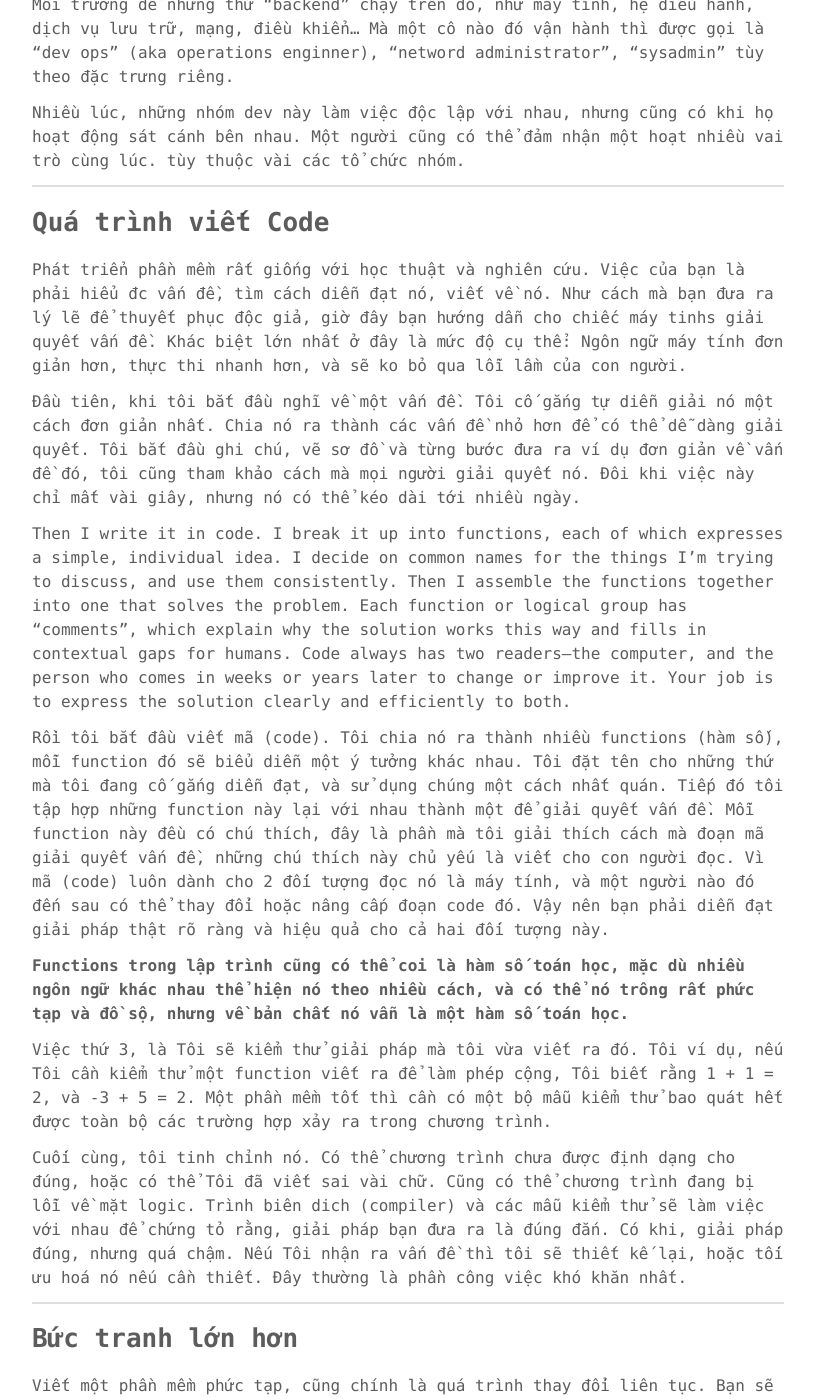
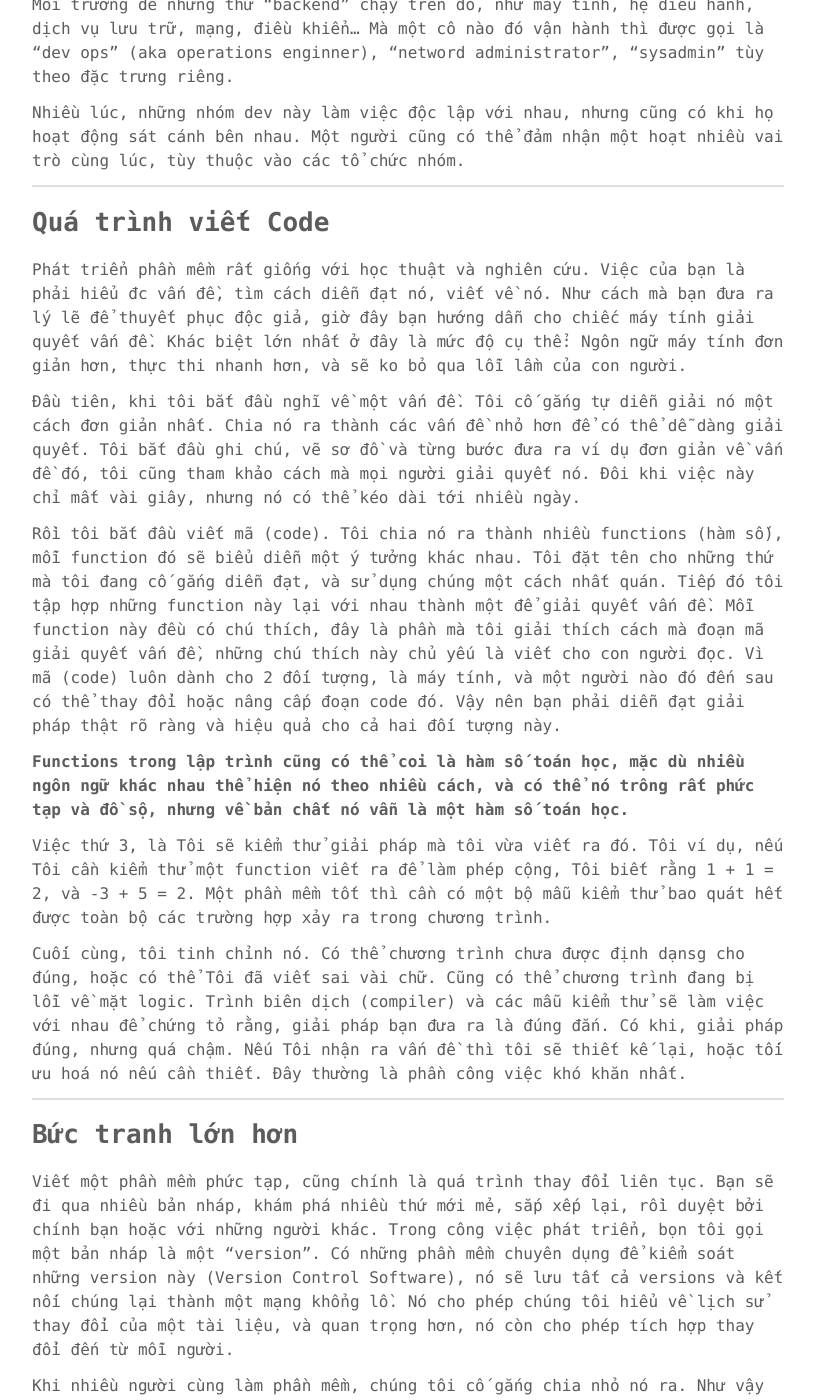
Before and after one commit to phuoc-thanh/phuoc-thanh.github.io, a Jekyll site: the page built from _posts/2018-11-21-getting-started-in-software.md, in a window 1280 px wide and 1400 px high, scrolled down 2103 px. Shown: the whole window, without its empty margins (232-1047 px from the left). Built offline with Jekyll 4.4.1, drawn with Linux system fonts in a browser that asks for light colours; some of the changed text lies outside the part shown.

Commit message:
edit some mistakes

```diff
--- a/_posts/2018-11-21-getting-started-in-software.md
+++ b/_posts/2018-11-21-getting-started-in-software.md
@@ -43,25 +43,23 @@ Phần backend nằm ở server - máy chủ. Nó thường được chia nhỏ
 
 Môi trường để những thứ "backend" chạy trên đó, như máy tính, hệ điều hành, dịch vụ lưu trữ, mạng, điều khiển... Mà một cô nào đó vận hành thì được gọi là "dev ops" (aka operations enginner), "netword administrator", "sysadmin" tùy theo đặc trưng riêng.
 
-Nhiều lúc, những nhóm dev này làm việc độc lập với nhau, nhưng cũng có khi họ hoạt động sát cánh bên nhau. Một người cũng có thể đảm nhận một hoạt nhiều vai trò cùng lúc. tùy thuộc vài các tổ chức nhóm.
+Nhiều lúc, những nhóm dev này làm việc độc lập với nhau, nhưng cũng có khi họ hoạt động sát cánh bên nhau. Một người cũng có thể đảm nhận một hoạt nhiều vai trò cùng lúc, tùy thuộc vào các tổ chức nhóm.
 
 ---
 
 ## Quá trình viết Code
 
-Phát triển phần mềm rất giống với học thuật và nghiên cứu. Việc của bạn là phải hiểu đc vấn đề, tìm cách diễn đạt nó, viết về nó. Như cách mà bạn đưa ra lý lẽ để thuyết phục độc giả, giờ đây bạn hướng dẫn cho chiếc máy tinhs giải quyết vấn đề. Khác biệt lớn nhất ở đây là mức độ cụ thể: Ngôn ngữ máy tính đơn giản hơn, thực thi nhanh hơn, và sẽ ko bỏ qua lỗi lầm của con người.
+Phát triển phần mềm rất giống với học thuật và nghiên cứu. Việc của bạn là phải hiểu đc vấn đề, tìm cách diễn đạt nó, viết về nó. Như cách mà bạn đưa ra lý lẽ để thuyết phục độc giả, giờ đây bạn hướng dẫn cho chiếc máy tính giải quyết vấn đề. Khác biệt lớn nhất ở đây là mức độ cụ thể: Ngôn ngữ máy tính đơn giản hơn, thực thi nhanh hơn, và sẽ ko bỏ qua lỗi lầm của con người.
 
 Đầu tiên, khi tôi bắt đầu nghĩ về một vấn đề. Tôi cố gắng tự diễn giải nó một cách đơn giản nhất. Chia nó ra thành các vấn đề nhỏ hơn để có thể dễ dàng giải quyết. Tôi bắt đầu ghi chú, vẽ sơ đồ và từng bước đưa ra ví dụ đơn giản về vấn đề đó, tôi cũng tham khảo cách mà mọi người giải quyết nó. Đôi khi việc này chỉ mất vài giây, nhưng nó có thể kéo dài tới nhiều ngày.
 
-Then I write it in code. I break it up into functions, each of which expresses a simple, individual idea. I decide on common names for the things I'm trying to discuss, and use them consistently. Then I assemble the functions together into one that solves the problem. Each function or logical group has “comments”, which explain why the solution works this way and fills in contextual gaps for humans. Code always has two readers–the computer, and the person who comes in weeks or years later to change or improve it. Your job is to express the solution clearly and efficiently to both.
-
-Rồi tôi bắt đầu viết mã (code). Tôi chia nó ra thành nhiều functions (hàm số), mỗi function đó sẽ biểu diễn một ý tưởng khác nhau. Tôi đặt tên cho những thứ mà tôi đang cố gắng diễn đạt, và sử dụng chúng một cách nhất quán. Tiếp đó tôi tập hợp những function này lại với nhau thành một để giải quyết vấn đề. Mỗi function này đều có chú thích, đây là phần mà tôi giải thích cách mà đoạn mã giải quyết vấn đề, những chú thích này chủ yếu là viết cho con người đọc. Vì mã (code) luôn dành cho 2 đối tượng đọc nó là máy tính, và một người nào đó đến sau có thể thay đổi hoặc nâng cấp đoạn code đó. Vậy nên bạn phải diễn đạt giải pháp thật rõ ràng và hiệu quả cho cả hai đối tượng này.
+Rồi tôi bắt đầu viết mã (code). Tôi chia nó ra thành nhiều functions (hàm số), mỗi function đó sẽ biểu diễn một ý tưởng khác nhau. Tôi đặt tên cho những thứ mà tôi đang cố gắng diễn đạt, và sử dụng chúng một cách nhất quán. Tiếp đó tôi tập hợp những function này lại với nhau thành một để giải quyết vấn đề. Mỗi function này đều có chú thích, đây là phần mà tôi giải thích cách mà đoạn mã giải quyết vấn đề, những chú thích này chủ yếu là viết cho con người đọc. Vì mã (code) luôn dành cho 2 đối tượng, là máy tính, và một người nào đó đến sau có thể thay đổi hoặc nâng cấp đoạn code đó. Vậy nên bạn phải diễn đạt giải pháp thật rõ ràng và hiệu quả cho cả hai đối tượng này.
 
 **Functions trong lập trình cũng có thể coi là hàm số toán học, mặc dù nhiều ngôn ngữ khác nhau thể hiện nó theo nhiều cách, và có thể nó trông rất phức tạp và đồ sộ, nhưng về bản chất nó vẫn là một hàm số toán học.**
 
 Việc thứ 3, là Tôi sẽ kiểm thử giải pháp mà tôi vừa viết ra đó. Tôi ví dụ, nếu Tôi cần kiểm thử một function viết ra để làm phép cộng, Tôi biết rằng 1 + 1 = 2, và -3 + 5 = 2. Một phần mềm tốt thì cần có một bộ mẫu kiểm thử bao quát hết được toàn bộ các trường hợp xảy ra trong chương trình.
 
-Cuối cùng, tôi tinh chỉnh nó. Có thể chương trình chưa được định dạng cho đúng, hoặc có thể Tôi đã viết sai vài chữ. Cũng có thể chương trình đang bị lỗi về mặt logic. Trình biên dich (compiler) và các mẫu kiểm thử sẽ làm việc với nhau để chứng tỏ rằng, giải pháp bạn đưa ra là đúng đắn. Có khi, giải pháp đúng, nhưng quá chậm. Nếu Tôi nhận ra vấn đề thì tôi sẽ thiết kế lại, hoặc tối ưu hoá nó nếu cần thiết. Đây thường là phần công việc khó khăn nhất.
+Cuối cùng, tôi tinh chỉnh nó. Có thể chương trình chưa được định dạnsg cho đúng, hoặc có thể Tôi đã viết sai vài chữ. Cũng có thể chương trình đang bị lỗi về mặt logic. Trình biên dịch (compiler) và các mẫu kiểm thử sẽ làm việc với nhau để chứng tỏ rằng, giải pháp bạn đưa ra là đúng đắn. Có khi, giải pháp đúng, nhưng quá chậm. Nếu Tôi nhận ra vấn đề thì tôi sẽ thiết kế lại, hoặc tối ưu hoá nó nếu cần thiết. Đây thường là phần công việc khó khăn nhất.
 
 ---
 
@@ -103,13 +101,13 @@ Muốn một hiệu năng tốt hơn, những hệ thống lớn thích dùng Ja
 
 Tôi sẽ né PHP và Perl. Đây là những ngôn ngữ khá ổn nhưng nó ko có điểm mạnh nào đáng kể. PHP thiết kế thiếu cẩn trọng và trở nên giống như tiếng Anh vậy: ko ai đồng ý / chắc chắn về từ ngữ nào nên dùng.
 
-Lisp và các biến thể của nó thì như tiếng Latin vậy. Rất cổ xưa, cực kỳ đơn giản, mức độ biểu đạt rất cao. Nhưng ít được nhắc đến kể cả sự thay đổi của Clojure. Hầu như toàn bộ các ngôn ngữ khác đều có thể xem là một subset của Lisp. Nó sẽ thay đổi bạn, thay đổi cách nghĩ của bạn và hoàn thiện kỹ năng lập trình của bạn đối với những ngôn ngữ khác.
+Lisp và các biến thể của nó thì như tiếng Latin vậy. Rất cổ xưa, cực kỳ đơn giản, mức độ biểu đạt rất cao. Nhưng ít được nhắc đến, kể cả sự thay đổi của Clojure. Hầu như toàn bộ các ngôn ngữ khác đều có thể xem là một subset của Lisp. Nó sẽ thay đổi bạn, thay đổi cách nghĩ của bạn và hoàn thiện kỹ năng lập trình của bạn đối với những ngôn ngữ khác.
 
 Khi bạn bắt đầu lập trình, suy nghĩ của bạn thường rời rạc và gói gọn, như khi bạn học tiếng mới vậy. Nhưng bạn sẽ trưởng thành dần khi bắt đầu giải quyết những bài toán lớn hơn, trừu tượng hơn. Mỗi ngôn ngữ đều có một mức trừu tượng khác nhau, là phần mà bạn ko thể giải thích trực tiếp. Ví dụ, tiếng anh cho phép bạn đặt tên cho các đối tượng hoàn toàn mới. Tiếng Đức cho phép bạn sinh ra những động từ được pha trộn, nhưng thực tế thì tiếng Anh và tiếng Đức đều có khả năng mô tả, diễn tả ngang nhau, chỉ là cách tiếp cận vấn đề khác nhau. Ngôn ngữ lập trình cũng như vậy. Lisp... cho bạn năng lực chế được cả ngữ pháp mới.
 
 Vậy, ko có nhiều nơi tuyển dụng Clojure hoặc biến thể khác của Lisp, nhưng vẫn có và công việc thường rất hay ho. Tôi đề cử Clojure (và biến thể của Lisp), nếu bạn có thời gian, hãy học nó.
 
-Hầu hết các ngôn ngữ hiện đại đều khá giống nhau. Ruby, Python, Perl, PHP, Java, và C đều là Germanic, ẩn sâu bên trong chúng đều là cùng một nguồn gốc, cùng lý tưởng. À, ngoài ra còn một họ ngôn ngữ khác mà bạn cần biết, nó tương tự như tiếng Nhật hay A rập vậy, và cũng ko nhiều người sử dụng chúng. Cụ thể, Haskell và OCaml là ngôn ngữ lập trình hàm kiểu mạnh (strongly-typed fucntional **- lẽ ra ko nên dịch cụm từ này :|**), rất khác biệt so với các ngôn ngữ khác và có một mức độ trừu tượng rất cao. Erlang là một ngôn ngữ lập trình hàm phân tán, code thực thi trên nhiều máy tính cùng lúc. Nếu bạn theo đuổi những kiểu ngôn ngữ này, nó có thể mang đến phần thưởng rất lớn cho bạn (và nó sẽ khiến bạn trở thành lập trình viên xuất sắc), nhưng bạn sẽ phải học rất nhiều và rất lâu trước khi bạn có thể kiếm được một công việc.
+Hầu hết các ngôn ngữ hiện đại đều khá giống nhau. Ruby, Python, Perl, PHP, Java, và C đều là Germanic, ẩn sâu bên trong chúng đều là cùng một nguồn gốc, cùng lý tưởng. À, ngoài ra còn một họ ngôn ngữ khác mà bạn cần biết, nó tương tự như tiếng Nhật hay A-rập vậy, và cũng ko nhiều người sử dụng chúng. Cụ thể, Haskell và OCaml là ngôn ngữ lập trình hàm kiểu mạnh (strongly-typed fucntional **/lẽ ra ko nên dịch cụm từ này/**), rất khác biệt so với các ngôn ngữ khác và có một mức độ trừu tượng rất cao. Erlang là một ngôn ngữ lập trình hàm phân tán, code thực thi trên nhiều máy tính cùng lúc. Nếu bạn theo đuổi những kiểu ngôn ngữ này, nó có thể mang đến phần thưởng rất lớn cho bạn (và nó sẽ khiến bạn trở thành lập trình viên xuất sắc), nhưng bạn sẽ phải học rất nhiều và rất lâu trước khi bạn có thể kiếm được một công việc.
 
 --
 
@@ -133,7 +131,9 @@ Bạn và tôi sẽ bắt đầu viết một website, ngay ngày mai. Những t
 
 Option B: Theo đuổi backend
 
-Chúng ta sẽ bắt đầu bằng các bài toán trong Project Euler trước. Các bài toán nhỏ này chỉ có một đáp án, và mục tiêu rất rõ ràng, bạn sẽ càng tự tin hơn mỗi khi giải được bài toán. Những bài toán này bắt đầu từ dễ, và khó dần, thông qua việc giải toán nó cũng mang đến cho bạn những kỹ thuật mạnh mẽ để giải quyết vấn đề. Chúng ta có thể dùng bất kỳ ngôn ngữ nào, tôi thì gợi ý nên dùng Clojure hoặc Ruby. Con đường này sẽ đưa bạn đến với những khái niệm như kiểm thử, thuật toán, debug... tất cả những qui trình giải quyết vấn đề bằng code. Bạn chỉ cần học một ngôn ngữ, và tôi sẽ giúp bạn hiểu sâu hơn về ngôn ngữ và các kỹ thuật nâng cao.
+Chúng ta sẽ bắt đầu bằng các bài toán trong Project Euler trước. Các bài toán nhỏ này chỉ có một đáp án, và mục tiêu rất rõ ràng, bạn sẽ càng tự tin hơn mỗi khi giải được bài toán. Những bài toán này bắt đầu từ dễ, và khó dần, thông qua việc giải toán bạn cũng sẽ học được những kỹ thuật mạnh mẽ để giải quyết vấn đề. Chúng ta có thể dùng bất kỳ ngôn ngữ nào, tôi thì gợi ý nên dùng Clojure hoặc Ruby. Con đường này sẽ đưa bạn đến với những khái niệm như kiểm thử, thuật toán, debug... tất cả những qui trình giải quyết vấn đề bằng code. Bạn chỉ cần học một ngôn ngữ, và tôi sẽ giúp bạn hiểu sâu hơn về ngôn ngữ và các kỹ thuật nâng cao.
+
+**Project Euler cũng là nơi tôi luyện tập lúc rảnh rỗi, rất đáng để cày bừa nhé, [link đây](https://projecteuler.net)**
 
 Option C: Làm những gì bạn thích
 
```
Also changed, not shown: other parts of _posts/2018-11-21-getting-started-in-software.md (+3 -3 lines).
